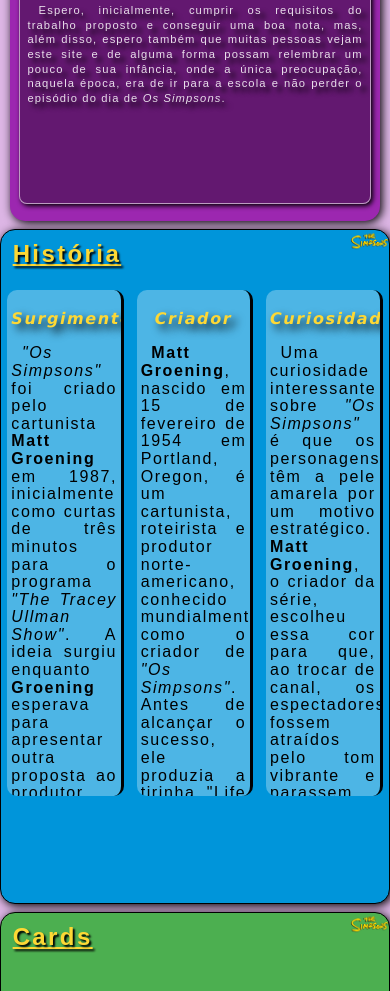
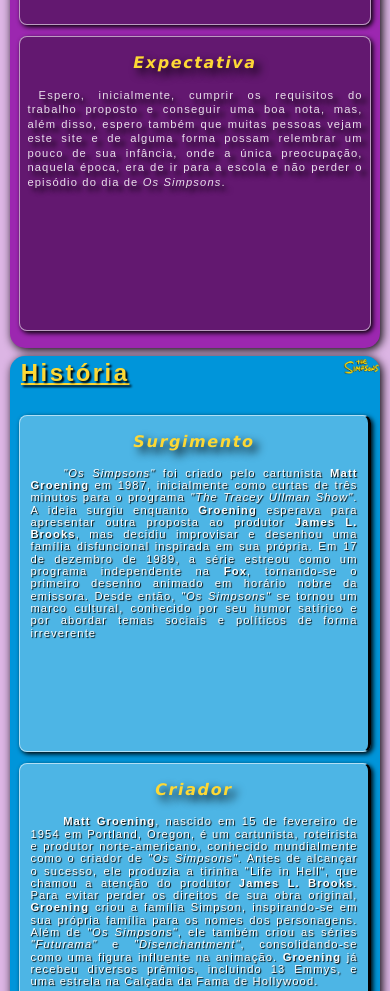
Before and after one commit to kaiofelipedev/Web-Site-e-consumo-de-API, a plain HTML site: page index.html in a window 390 px wide. Shown: the part 1011-2002 px from the top of the page. Drawn offline with Linux system fonts and the light colour scheme; no server answers.

Commit message:
Seção HISTÓRIA concluída.03/06/2025

```diff
--- a/css/style.css
+++ b/css/style.css
@@ -374,7 +374,7 @@ h3 {
         padding-bottom: 3%;
     }
     .colunas {
-        width: 95%; height: 30vh;
+        width: 95%; height: 35vh;
         margin: 1.5% auto;
         border-radius: 8px;
         background-color: #0000005d;
@@ -386,6 +386,33 @@ h3 {
         font-size: 0.7em;
     }
 
+    /* Seção 'HISTÓRIA' */
+    #historia {
+        width: 95%; min-height: 50vh;
+        margin: 2% auto;
+        border: none;
+    }
+    #artigo-historia {
+        width: 100%; height: 100%;
+        display: flex;
+        flex-direction: column;
+        padding-bottom: 3%;
+    }
+    #artigo-historia div {
+        width: 95%; height: 40vh;
+        margin: 1.5% auto;
+        border-radius: 8px;
+        box-shadow: 2px 2px 5px black;
+        padding: 0% 2%;
+    }
+    #artigo-historia div p {
+        font-size: 0.7em;
+        text-shadow: 1px 1px 1px black;
+        padding: 0px 3px;
+        color: #fff;
+    }
+
+
     /* Footer */
     #rodape {
         width: 100vw; height: 5vh;
--- a/index.html
+++ b/index.html
@@ -53,17 +53,17 @@
             <h2>História</h2>
 
             <article id="artigo-historia">
-                <div>
+                <div class="colunas">
                     <h3>Surgimento</h3>
                     <p><em>"Os Simpsons"</em> foi criado pelo cartunista <strong>Matt Groening</strong> em 1987, inicialmente como curtas de três minutos para o programa <em>"The Tracey Ullman Show"</em>. A ideia surgiu enquanto <strong>Groening</strong> esperava para apresentar outra proposta ao produtor <strong>James L. Brooks</strong>, mas decidiu improvisar e desenhou uma família disfuncional inspirada em sua própria. Em 17 de dezembro de 1989, a série estreou como um programa independente na <strong>Fox</strong>, tornando-se o primeiro desenho animado em horário nobre da emissora. Desde então, <em>"Os Simpsons"</em> se tornou um marco cultural, conhecido por seu humor satírico e por abordar temas sociais e políticos de forma irreverente</p>
                 </div>
 
-                <div>
+                <div class="colunas">
                     <h3>Criador</h3>
                     <p><strong>Matt Groening</strong>, nascido em 15 de fevereiro de 1954 em Portland, Oregon, é um cartunista, roteirista e produtor norte-americano, conhecido mundialmente como o criador de <em>"Os Simpsons"</em>. Antes de alcançar o sucesso, ele produzia a tirinha "Life in Hell", que chamou a atenção do produtor <strong>James L. Brooks</strong>. Para evitar perder os direitos de sua obra original, <strong>Groening</strong> criou a família Simpson, inspirando-se em sua própria família para os nomes dos personagens. Além de <em>"Os Simpsons"</em>, ele também criou as séries <em>"Futurama"</em> e <em>"Disenchantment"</em>, consolidando-se como uma figura influente na animação. <strong>Groening</strong> já recebeu diversos prêmios, incluindo 13 Emmys, e uma estrela na Calçada da Fama de Hollywood.</p>
                 </div>
 
-                <div>
+                <div class="colunas">
                     <h3>Curiosidade</h3>
                     <p>Uma curiosidade interessante sobre <em>"Os Simpsons"</em> é que os personagens têm a pele amarela por um motivo estratégico. <strong>Matt Groening</strong>, o criador da série, escolheu essa cor para que, ao trocar de canal, os espectadores fossem atraídos pelo tom vibrante e parassem para assistir. Além disso, todos os personagens têm apenas quatro dedos nas mãos, exceto Deus e Jesus, que aparecem com cinco dedos em episódios específicos</p>
                 </div>
```
